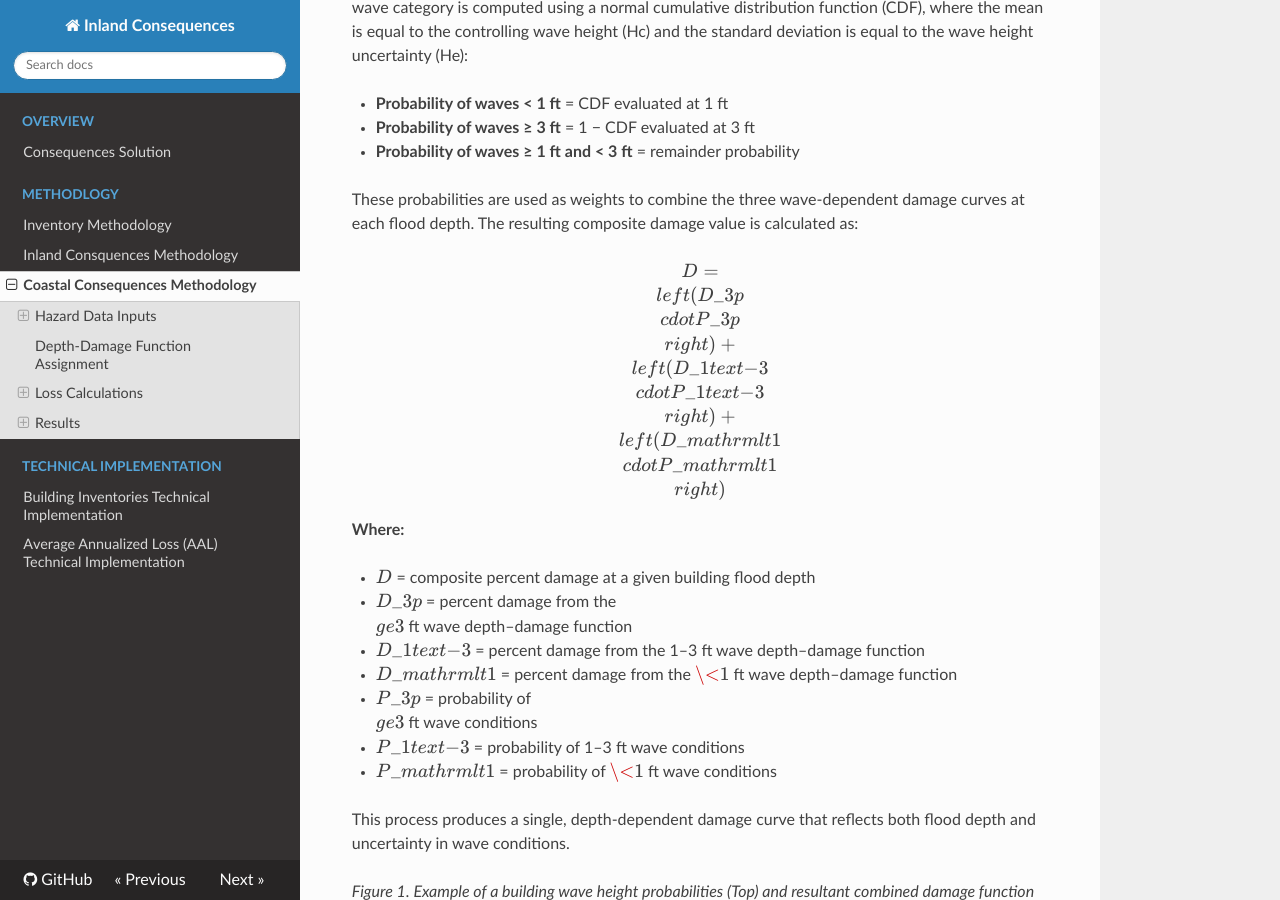
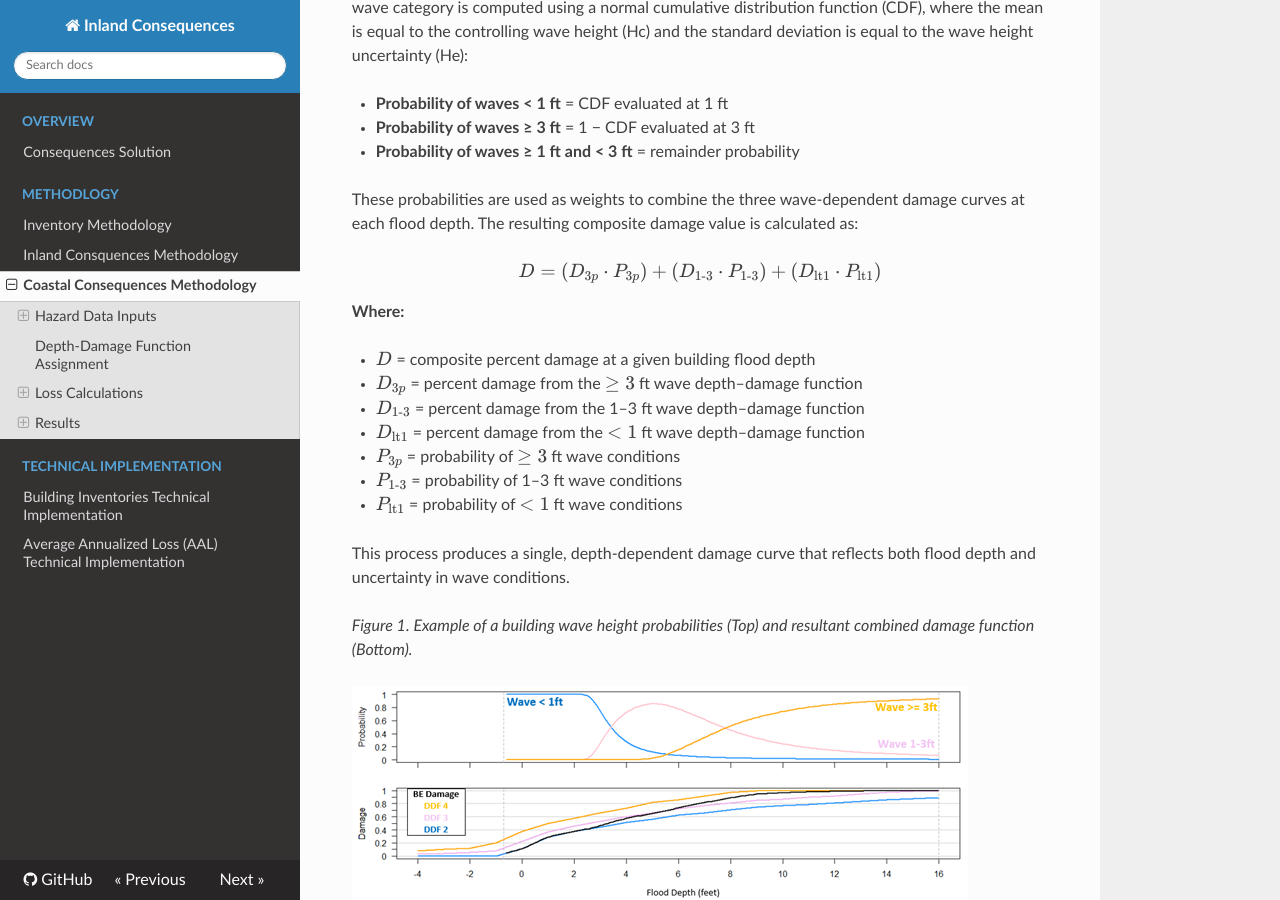
Before and after one commit to fema-ffrd/inland-consequences, an MkDocs documentation site: the page built from docs/coastal_methodology.md, in a window 1280 px wide and 900 px high, scrolled down 2204 px. Built offline with MkDocs 1.6.1, drawn with Linux system fonts in a browser that asks for light colours; nearby versions of some CDN libraries; some of the changed text lies outside the part shown.

Commit message:
fix latex formatting, avoid mdformat corruption with mdformat-myst

```diff
--- a/docs/coastal_methodology.md
+++ b/docs/coastal_methodology.md
@@ -52,30 +52,22 @@ The Coastal Consequences Methodology uses a probabilistic blending approach to c
 
 These probabilities are used as weights to combine the three wave-dependent damage curves at each flood depth. The resulting composite damage value is calculated as:
 
-<!-- mdformat off -->
-
 $$
 D =
-\\left(D\_{3p} \\cdot P\_{3p}\\right) +
-\\left(D\_{1\\text{-}3} \\cdot P\_{1\\text{-}3}\\right) +
-\\left(D\_{\\mathrm{lt1}} \\cdot P\_{\\mathrm{lt1}}\\right)
+\left(D_{3p} \cdot P_{3p}\right) +
+\left(D_{1\text{-}3} \cdot P_{1\text{-}3}\right) +
+\left(D_{\mathrm{lt1}} \cdot P_{\mathrm{lt1}}\right)
 $$
-
-<!-- mdformat on -->
 
 **Where:**
 
-<!-- mdformat off -->
-
 - $D$ = composite percent damage at a given building flood depth
-- $D\_{3p}$ = percent damage from the $\\ge 3$ ft wave depth–damage function
-- $D\_{1\\text{-}3}$ = percent damage from the 1–3 ft wave depth–damage function
-- $D\_{\\mathrm{lt1}}$ = percent damage from the $\<1$ ft wave depth–damage function
-- $P\_{3p}$ = probability of $\\ge 3$ ft wave conditions
-- $P\_{1\\text{-}3}$ = probability of 1–3 ft wave conditions
-- $P\_{\\mathrm{lt1}}$ = probability of $\<1$ ft wave conditions
-
-<!-- mdformat on -->
+- $D_{3p}$ = percent damage from the $\ge 3$ ft wave depth–damage function
+- $D_{1\text{-}3}$ = percent damage from the 1–3 ft wave depth–damage function
+- $D_{\mathrm{lt1}}$ = percent damage from the $<1$ ft wave depth–damage function
+- $P_{3p}$ = probability of $\ge 3$ ft wave conditions
+- $P_{1\text{-}3}$ = probability of 1–3 ft wave conditions
+- $P_{\mathrm{lt1}}$ = probability of $<1$ ft wave conditions
 
 This process produces a single, depth-dependent damage curve that reflects both flood depth and uncertainty in wave conditions.
 
@@ -109,13 +101,9 @@ Uncertainty in total water level reflects uncertainty in both surge and wave con
 
 The uncertainty associated with total water level (TWLe) is calculated by combining the uncertainty in stillwater elevation (SWELe) and the uncertainty in controlling wave height (He), with a scaling factor applied to account for the conversion from controlling wave height to an equivalent breaking wave contribution consistent with the damage function formulation:
 
-<!-- mdformat off -->
-
 $$
-\\mathrm{TWLe} = \\sqrt{(\\mathrm{SWELe})^2 + (0.7 \\cdot \\mathrm{He})^2}
+\mathrm{TWLe} = \sqrt{(\mathrm{SWELe})^2 + (0.7 \cdot \mathrm{He})^2}
 $$
-
-<!-- mdformat on -->
 
 The coefficient of 0.7 represents the conversion from controlling wave height to breaking wave height used in coastal damage estimation.
 
@@ -125,13 +113,9 @@ Flood depth uncertainty represents variability in the estimated depth of inundat
 
 Flood depth uncertainty (BFDe) is calculated by combining these components using a root-sum-of-squares approach:
 
-<!-- mdformat off -->
-
 $$
-\\mathrm{BFDe} = \\sqrt{(\\mathrm{FFEe})^2 + (\\mathrm{TWLe})^2}
+\mathrm{BFDe} = \sqrt{(\mathrm{FFEe})^2 + (\mathrm{TWLe})^2}
 $$
-
-<!-- mdformat on -->
 
 where FFEe represents uncertainty in first-floor elevation and TWLe represents uncertainty in total water level.
 
@@ -168,18 +152,17 @@ The structure-level AAL is calculated as:
 <!-- mdformat off -->
 
 $$
-\\mathrm{AAL} = \\sum\_{i=1}^{n-1}
-\\left\[
-(F_i - F\_{i+1}) \\cdot \\frac{L_i + L\_{i+1}}{2}
-\\right\]
-
-- (F_n \\cdot L_n)
-  $$
+\mathrm{AAL} = \sum_{i=1}^{n-1}
+\left[
+(F_i - F_{i+1}) \cdot \frac{L_i + L_{i+1}}{2}
+\right]
++ (F_n \cdot L_n)
+$$
 
 **Where:**
 
 - $n = N$, the total number of probabilistic events
-- $F_i = \\dfrac{1}{\\text{ith Probability}}$, the return period associated with event $i$
+- $F_i = \dfrac{1}{\text{ith Probability}}$, the return period associated with event $i$
 - $L_i$ = loss associated with event $i$
 
 <!-- mdformat on -->
@@ -194,28 +177,28 @@ The existing tool provides a range of results output including a results, prep,
 
 A shapefile of all building points with the fields described below:
 
-| Field Name | Description | Data Type |
-|----------|-------------|-----------|
-| FID | Sequential numeric ID starts at 0 | Object ID |
-| Shape | Point geometry | Geometry |
-| BID | Sequential numeric ID starts at 1 | Long |
-| ORIG_ID | Original NSI and Milliman ID | Text |
-| BLDG_DED | Building Deductible ($1,500 default) | Double |
-| BLDG_LIM | Building Limit ($200,000 default) | Double |
-| BLDG_VAL | Building Value (USD) | Double |
-| CNT_DED | Content Deductible ($1,000 default) | Double |
-| CNT_LIM | Content Limit ($100,000 default) | Double |
-| CNT_VALUE | Content Value (USD) | Double |
-| STORY | Number of stories | Double |
-| FOUND | Foundation type (2–9) | Double |
-| BASEFIN | Basement Finish Flag (0 or 1) | Double |
-| FFH | First floor height (feet) | Double |
-| DEMFT | Ground surface elevation (feet) | Double |
-| ANLYS | Analysis flag (0=no results, 1=included in analysis) | Double |
-| BAAL | Building AAL "Best Estimate" (USD) | Double |
-| BAALmin | Building minimum AAL (USD) | Double |
-| BAALmax | Building maximum AAL (USD) | Double |
-| FLAG_DF16 | Damage function flag (0 or 1) | Double |
+| Field Name | Description                                          | Data Type |
+| ---------- | ---------------------------------------------------- | --------- |
+| FID        | Sequential numeric ID starts at 0                    | Object ID |
+| Shape      | Point geometry                                       | Geometry  |
+| BID        | Sequential numeric ID starts at 1                    | Long      |
+| ORIG_ID    | Original NSI and Milliman ID                         | Text      |
+| BLDG_DED   | Building Deductible (\$1,500 default)                | Double    |
+| BLDG_LIM   | Building Limit (\$200,000 default)                   | Double    |
+| BLDG_VAL   | Building Value (USD)                                 | Double    |
+| CNT_DED    | Content Deductible (\$1,000 default)                 | Double    |
+| CNT_LIM    | Content Limit (\$100,000 default)                    | Double    |
+| CNT_VALUE  | Content Value (USD)                                  | Double    |
+| STORY      | Number of stories                                    | Double    |
+| FOUND      | Foundation type (2–9)                                | Double    |
+| BASEFIN    | Basement Finish Flag (0 or 1)                        | Double    |
+| FFH        | First floor height (feet)                            | Double    |
+| DEMFT      | Ground surface elevation (feet)                      | Double    |
+| ANLYS      | Analysis flag (0=no results, 1=included in analysis) | Double    |
+| BAAL       | Building AAL "Best Estimate" (USD)                   | Double    |
+| BAALmin    | Building minimum AAL (USD)                           | Double    |
+| BAALmax    | Building maximum AAL (USD)                           | Double    |
+| FLAG_DF16  | Damage function flag (0 or 1)                        | Double    |
 
 ### WSE Shapefile
 
@@ -243,39 +226,39 @@ A TAB folder contains a .csv for each building analyzed with detailed informatio
 
 Each loss table is a 202 row × 32 column table (including header row) that will contain the various necessary calculated values to derive building loss at each value of building flood depth from -4 feet to +16 feet by increments of 0.1 feet. The attributes of the table are described below:
 
-| FIELD | Sample VALUE | DESC |
-|------|--------------|------|
-| BID | 1234 | Unique integer building ID generated by code |
-| BFD | -1.9 | Depth of flood above first floor |
-| DEM | 10.696 | Elevation from DEM in feet, NAVD88 |
-| FFE | 11.696 | First Floor Elevation in feet, NAVD88 |
-| FFEe | 0 | Error associated with FFE |
-| TWL | 9.796 | Total Water Elevation in feet, NAVD88 |
-| TWLe | 1.603 | Error associated with TWL |
-| BFDe | 1.603 | Error associated with BFD |
-| RP | 138.168 | Return Period |
-| PVAL | 0.007237566 | Probability (1/RP) |
-| SWEL | 9.795997218 | SWEL in feet, NAVD88 |
-| SWELe | 1.60332847 | Error associated with SWEL |
-| WET | 0.287238001 | Probability that ground at building is flooded |
-| Hc | 0 | Conditional wave height in feet |
-| Hce | 0 | Error associated with Hc |
-| PWL1 | 1 | Probability of waves less than 1 foot |
-| PW13 | 0 | Probability of waves between 1 and 3 feet |
-| PWG3 | 0 | Probability of waves greater than 3 feet |
-| DDFfam | 2400 | Building's Coastal FFRD Depth-damage function family |
-| dfx1 | 0 | Damage from DDFx1 (%) |
-| dfx2 | 0.015 | Damage from DDFx2 (%) |
-| dfx3 | 0.031 | Damage from DDFx3 (%) |
-| DAMLw | 0 | Low Estimate Damage (%) |
-| DAMPr | 0 | BE Combined Damage (%) |
-| DAMUp | 0.05624 | High Estimate Damage (%) |
-| BVAL | 1008431 | Building replacement value ($) |
-| rLOSSLw | 0 | Raw Low Building Loss ($) |
-| rLOSSBE | 0 | Raw BE Building Loss ($) |
-| rLOSSUp | 56714 | Raw High Building Loss ($) |
-| Loss_Lw | 0 | Final Low Building Loss ($) |
-| Loss_BE | 0 | Final BE Building Loss ($) |
-| Loss_Up | 56714 | Final High Building Loss ($) |
+| FIELD   | Sample VALUE | DESC                                                 |
+| ------- | ------------ | ---------------------------------------------------- |
+| BID     | 1234         | Unique integer building ID generated by code         |
+| BFD     | -1.9         | Depth of flood above first floor                     |
+| DEM     | 10.696       | Elevation from DEM in feet, NAVD88                   |
+| FFE     | 11.696       | First Floor Elevation in feet, NAVD88                |
+| FFEe    | 0            | Error associated with FFE                            |
+| TWL     | 9.796        | Total Water Elevation in feet, NAVD88                |
+| TWLe    | 1.603        | Error associated with TWL                            |
+| BFDe    | 1.603        | Error associated with BFD                            |
+| RP      | 138.168      | Return Period                                        |
+| PVAL    | 0.007237566  | Probability (1/RP)                                   |
+| SWEL    | 9.795997218  | SWEL in feet, NAVD88                                 |
+| SWELe   | 1.60332847   | Error associated with SWEL                           |
+| WET     | 0.287238001  | Probability that ground at building is flooded       |
+| Hc      | 0            | Conditional wave height in feet                      |
+| Hce     | 0            | Error associated with Hc                             |
+| PWL1    | 1            | Probability of waves less than 1 foot                |
+| PW13    | 0            | Probability of waves between 1 and 3 feet            |
+| PWG3    | 0            | Probability of waves greater than 3 feet             |
+| DDFfam  | 2400         | Building's Coastal FFRD Depth-damage function family |
+| dfx1    | 0            | Damage from DDFx1 (%)                                |
+| dfx2    | 0.015        | Damage from DDFx2 (%)                                |
+| dfx3    | 0.031        | Damage from DDFx3 (%)                                |
+| DAMLw   | 0            | Low Estimate Damage (%)                              |
+| DAMPr   | 0            | BE Combined Damage (%)                               |
+| DAMUp   | 0.05624      | High Estimate Damage (%)                             |
+| BVAL    | 1008431      | Building replacement value (\$)                      |
+| rLOSSLw | 0            | Raw Low Building Loss (\$)                           |
+| rLOSSBE | 0            | Raw BE Building Loss (\$)                            |
+| rLOSSUp | 56714        | Raw High Building Loss (\$)                          |
+| Loss_Lw | 0            | Final Low Building Loss (\$)                         |
+| Loss_BE | 0            | Final BE Building Loss (\$)                          |
+| Loss_Up | 56714        | Final High Building Loss (\$)                        |
 
 Based on integration with the inland consequences framework, future development is likely to include a notebook interface where the user can highlight and select desired outputs and file types.
--- a/pyproject.toml
+++ b/pyproject.toml
@@ -6,6 +6,8 @@ dependencies = [
   "mkdocs-macros-plugin",
   "mkdocs-include-markdown-plugin",
   "mdformat",
+  "mdformat-gfm",
+  "mdformat-myst",
   "pymdown-extensions",
   "pre-commit",
   "sphere-core",
@@ -55,3 +57,7 @@ dev = [
     "pytest>=8.4.1",
     "pytest-cov>=6.2.1",
 ]
+
+[tool.mdformat]
+wrap = "no"
+number = false
```
Also changed, not shown: 1 other file.
